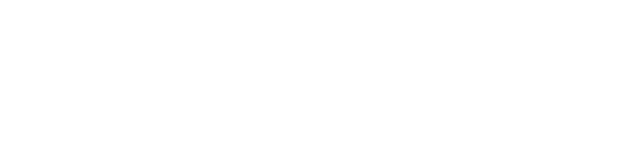
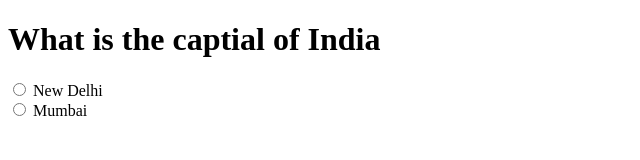
Before and after one commit to acciojob/trivia-Vijay-immortal, a website: page main.html in a window 1280 px wide. Shown: the whole page, without its empty margins (0-640 px from the left). Drawn offline with Linux system fonts and the light colour scheme.

Commit message:
created a submission

```diff
--- a/main.html
+++ b/main.html
@@ -7,7 +7,11 @@
 </head>
 
 <body>
-	<!-- the entire body must be written by student -->
+	<div>
+		<h1>What is the captial of India</h1>
+		<input type = "radio" name = "Place" value = "New Delhi"> New Delhi <br>
+		<input type  = "radio" name = "place" value = Mumbai> Mumbai
+	</div>
     <script type="text/javascript" src="./script.js">
 </script>
 
```
